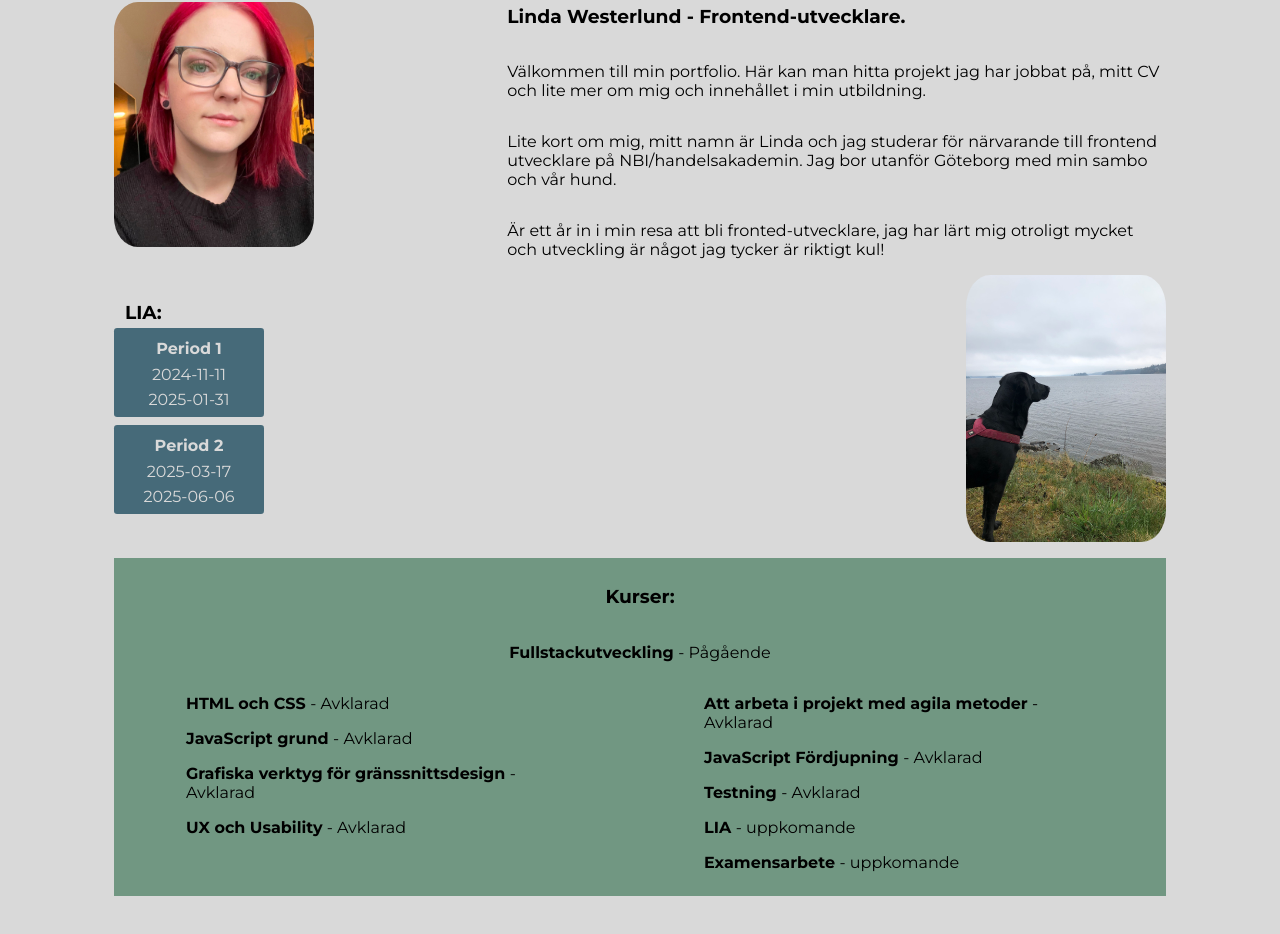
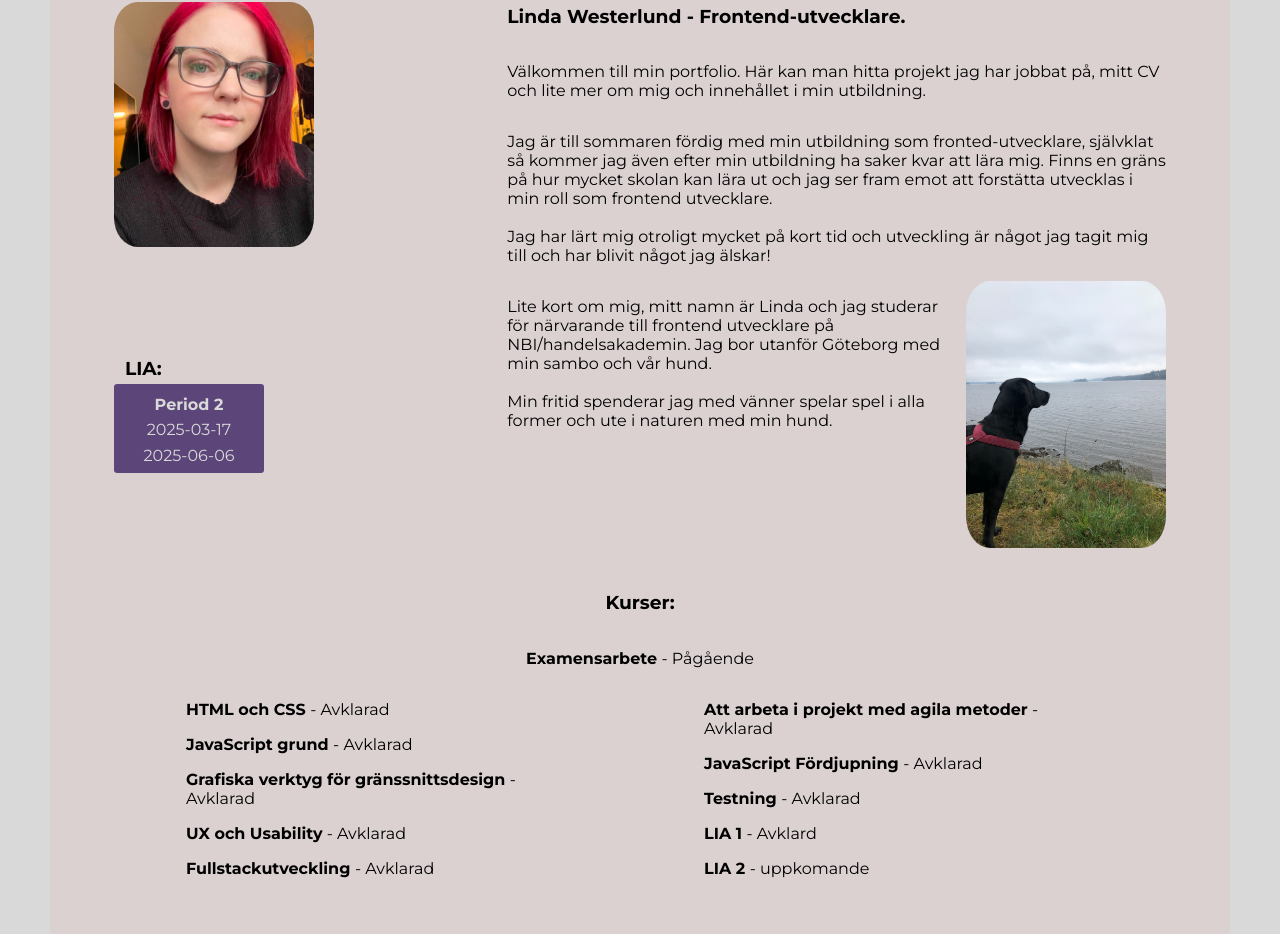
Before and after one commit to Vadfinnsinte/Linda-W-portfolio, a React (Vite) app: page / in a window 1280 px wide. Shown: the part 134-1068 px from the top of the page. Built offline with nearby package versions, Linux system fonts and the light colour scheme.

Commit message:
Changed som text, pictures and colors

```diff
--- a/src/components/ContactInfo.jsx
+++ b/src/components/ContactInfo.jsx
@@ -1,4 +1,4 @@
-import profilePic from "../assets/imageLinda.png"
+import profilePic from "../assets/IMG_0449_linda.jpg"
 import cyLogo from "../assets/cy-logo.png"
 import reactLogo from "../assets/react-logo.png"
 import figmaLogo from "../assets/figma-symbol.png"
@@ -12,50 +12,27 @@ const ContactInfo = () =>  {
     return (
         <>
         <section className="cv-container">
-            {/* <div>
-            <img className="profile-pic-cv" src={profilePic} />
-                <section className="edu-lang-containers">
-                    <h4>Utbildningar:</h4>
-                    <h4>2023 – 2025</h4>
-                    <p>Frontend-developer på NBI handelsakadenim</p>
-                    <h4>2020 – 2022</h4>
-                    <p>Yrgos utbildning för manusförfattare</p>
-                </section>
-                <section className="edu-lang-containers">
-                    <h4>Språkkunskaper:</h4>
-                    <p>Engelska, goda kunskaper i tal och skrift</p>
-                    <p>Svenska, modersmål</p>
-                </section>
-                <section className="tech-lang">
-                    <img className="logos" src={CSSLogo}/>
-                    <img className="logos" src={HTMLLogo}/>
-                    <img className="logos" src={JsLogo}/>
-                    <img className="logos" src={gitbashLogo}/>
-                    <img className="logos" src={reactLogo}/>
-                    <img className="logos" src={cyLogo}/>
-                    <img className="logos" src={githubLogo}/>
-                    <img className="logos" src={figmaLogo}/>
-
-                </section>
-            </div> */}
             <div className="CV" >
                 {/* <h3>CV</h3> */}
                 <section>
                     <h4>Målsättning</h4>
                     <p>För närvarande studerar jag till Frontend-developer på NBI/Handelsakademin där jag bygger kunskapen jag behöver för min framtida karriär</p>
-                    <p>Min utbildning inkluderar två praktikperioder, kallade LIA (lärande i arbete) där jag kommer tillämpa mina kunskaper på verkliga projekt.</p>
+                    <p>Jag är klar min LIA för period 1 där jag jobbat tillsammans med en annan student med att utveckla en hemsida som med hjälp av AI hjälper studenter att studera.</p>
                 </section>
                 <section>
-                    <h4>Dessa perioder är:</h4>
-                    <p className="centered-text">Period 1: 2024-11-11 till 2025-01-31 </p>
+                    <h4>LIA period:</h4>
                     <p className="centered-text">Period 2: 2025-03-17 till 2025-06-06</p>
                 </section>
                 <section>
                     <h4>Egenskaper</h4>
-                    <p>Jag har erfarenhet inom många olika yrken vilket har gjort mig flexibel. Jag är en person som alltid gör mitt bästa och jobbar alltid mot att bli bättre. Jag är duktig på att improvisera och lösa problem.</p>
+                    <p>Jag har erfarenhet inom många olika yrken vilket har gjort mig flexibel. Som person strävar jag efter att göra mitt bästa och kontinuerligt förbättra mig själv. Jag är bra på att lösa problem och på att improvisera, är inte rädd att fråga om hjälp när det behövs.</p>
                 </section>
                 <section>
                     <h4>Arbetslivserfarenhet</h4>
+
+                    <h4>2022-2023 </h4>
+                    <p>LIA på Entryze  -
+Utveckling av hemsida för studenter i bl.a. React och Tailwind. </p>
                     <h4>2022-2023 </h4>
                     <p>Kundtjänstmedarbetare på Teleperformance -
 Svarade på kunders frågor och arbetade med reklamationer. </p>
--- a/src/components/LandnigPageAlt.jsx
+++ b/src/components/LandnigPageAlt.jsx
@@ -17,19 +17,22 @@ const LandingPageAlt = () => {
                 <div className="text">
                     <h3> Linda Westerlund - Frontend-utvecklare.</h3>
                     <p>Välkommen till min portfolio. Här kan man hitta projekt jag har jobbat på, mitt CV och lite mer om mig och innehållet i min utbildning.</p>
-                    <p>Lite kort om mig, mitt namn är Linda och jag studerar för närvarande till frontend utvecklare på NBI/handelsakademin. Jag bor utanför Göteborg med min sambo och vår hund.</p>
-                    <p>Är ett år in i min resa att bli fronted-utvecklare, jag har lärt mig otroligt mycket och utveckling är något jag tycker är riktigt kul! </p>
-                    <img className="akira-pic" src={akira}/>
+                    <p>Jag är till sommaren fördig med min utbildning som fronted-utvecklare, självklat så kommer jag även efter min utbildning ha saker kvar att lära mig. Finns en gräns på hur mycket skolan kan lära ut och jag ser fram emot att forstätta utvecklas i min roll som frontend utvecklare. <br/><br/>
+                    Jag har lärt mig otroligt mycket på kort tid och utveckling är något jag tagit mig till och har blivit något jag älskar! </p>
+                    <div className="flex">
+                    <p>Lite kort om mig, mitt namn är Linda och jag studerar för närvarande till frontend utvecklare på NBI/handelsakademin. Jag bor utanför Göteborg med min sambo och vår hund.<br/><br/>
+                    Min fritid spenderar jag med vänner spelar spel i alla former och ute i naturen med min hund.
+
+
+                    </p>
+                        <img className="akira-pic" src={akira}/>
+
+                    </div>
 
 
                 </div>
                 <div className="LIA-container">
                         <h3>LIA: </h3>
-                    <section className="lia-period">
-                        <h4>Period 1</h4>
-                        <p>2024-11-11</p>
-                        <p>2025-01-31 </p>
-                     </section>
                     <section className="lia-period">
                         <h4>Period 2</h4>
                         <p>2025-03-17</p>
@@ -40,20 +43,21 @@ const LandingPageAlt = () => {
                 <section className="classes-container">
                     <h3 className="active-course">Kurser: </h3>
                 <div className="active-course">
-                     <p><span>Fullstackutveckling </span>- Pågående</p>
+                <p><span>Examensarbete </span>- Pågående</p>
                 </div>
                 <div className="last-child">
                     <p><span>HTML och CSS </span>- Avklarad</p>
                     <p><span>JavaScript grund </span>- Avklarad</p>
                     <p><span> Grafiska verktyg för gränssnittsdesign </span>- Avklarad</p>
                     <p> <span>UX och Usability</span> - Avklarad</p>
+                     <p><span>Fullstackutveckling </span>- Avklarad</p>
                 </div>
                 <div className="last-child">
                     <p><span> Att arbeta i projekt med agila metoder</span> - Avklarad</p>
                     <p> <span>JavaScript Fördjupning </span>- Avklarad</p>
                     <p> <span>Testning </span>- Avklarad </p>
-                    <p> <span>LIA </span>- uppkomande</p>
-                    <p><span>Examensarbete </span> - uppkomande</p>
+                    <p> <span>LIA 1 </span>- Avklard</p>
+                    <p><span>LIA 2 </span> - uppkomande</p>
                 </div>
                 </section>
                 </section>
--- a/src/index.css
+++ b/src/index.css
@@ -2,7 +2,8 @@
 :root {
   --background-c: #D9D9D9;
   /* --purple-acc: #af80a3;  */
-  --purple-acc: #466a79;
+  --purple-acc: #5c4679;
+  /* --purple-acc: #466a79;  */
   /* --green-acc: #5C7868;  */
   --green-acc: #719782;
   --font-family:  "Montserrat", sans-serif;
@@ -120,6 +121,13 @@ body {
   display: grid;
   grid-template-columns: 1fr 2fr;
   margin: auto;
+  background-color: #dbd1d1;
+}
+.flex {
+  display: flex;
+    p {
+      margin-right: 0.5rem;
+    }
 }
 .akira-pic {
   width: 200px;
@@ -134,10 +142,9 @@ body {
 .lia-period {
   background-color: var(--purple-acc);
   max-width: 150px;
-  /* font-size: larger; */
+
   padding: 0.5em 0 0.5em;
-  margin-bottom: 0.5em;
-  margin-top: 0.2em;
+
   border-radius: 0.2em;
   margin-left: 4em;
   text-align: center;
@@ -162,7 +169,7 @@ body {
   display: grid;
   grid-template-columns: repeat(2, 1fr);
   grid-column: span 2;
-  background-color: var(--green-acc);
+  /* background-color: var(--green-acc); */
   margin: auto;
   padding: 0.5em;
   /* place-self: center; */
@@ -200,6 +207,7 @@ span {
   display: grid;
   grid-template-columns: 2fr 1fr ;
   margin: auto;
+  background-color: #dbd1d1;
 
 }
 
@@ -275,7 +283,7 @@ display: grid;
 grid-template-columns: 1fr 1fr ;
 align-items: center;
 gap: 0.5em;
-margin: 0 1em;
+margin: 0 6em;
 padding: 1em;
 border-bottom: 1px solid var(--purple-acc);
 }
@@ -297,6 +305,7 @@ border-bottom: 1px solid var(--purple-acc);
   width: 300px;
  grid-row: 2 / span 2;
  grid-column: 1;
+ /* place-self: center; */
  /* grid-area: span 2; */
 }
 
@@ -323,6 +332,7 @@ border-bottom: 1px solid var(--purple-acc);
   .text {
     grid-row: span 0;
   }
+
   .classes-container {
     grid-template-columns:  1fr;
     grid-column: span 1;
@@ -358,6 +368,7 @@ border-bottom: 1px solid var(--purple-acc);
         place-self: center;
       }
   }
+
   .cv-container {
     grid-template-columns: 1fr;
       .CV {
```
Also changed, not shown: src/assets/IMG_0449.jpg (added), src/assets/IMG_0449_linda.jpg (added).
